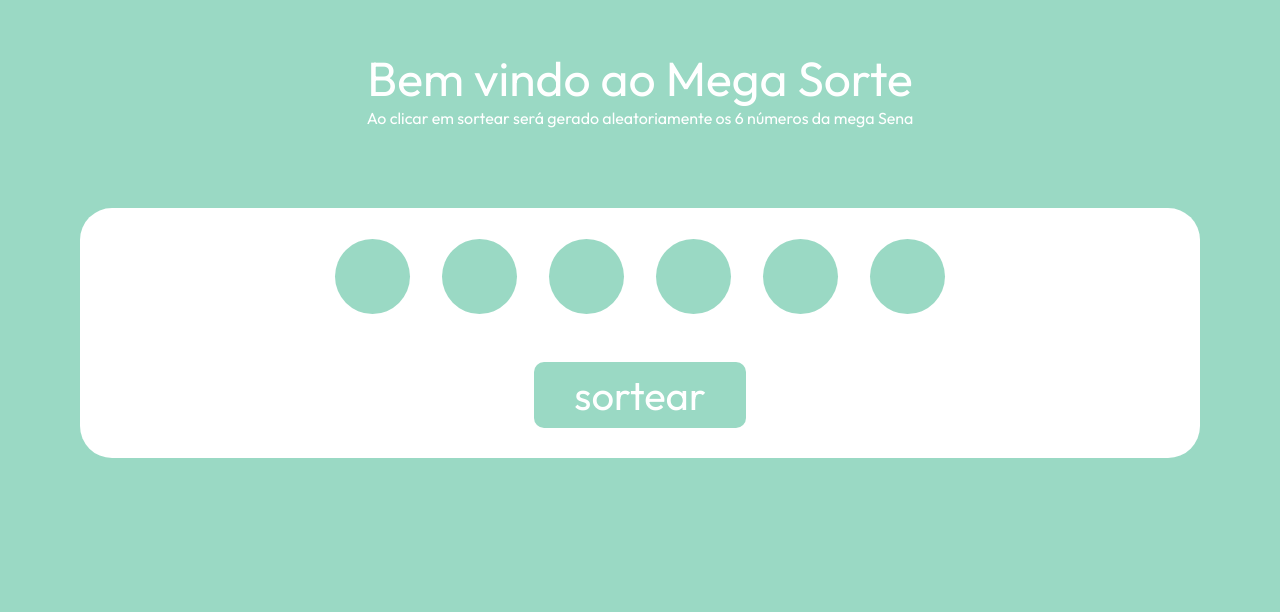
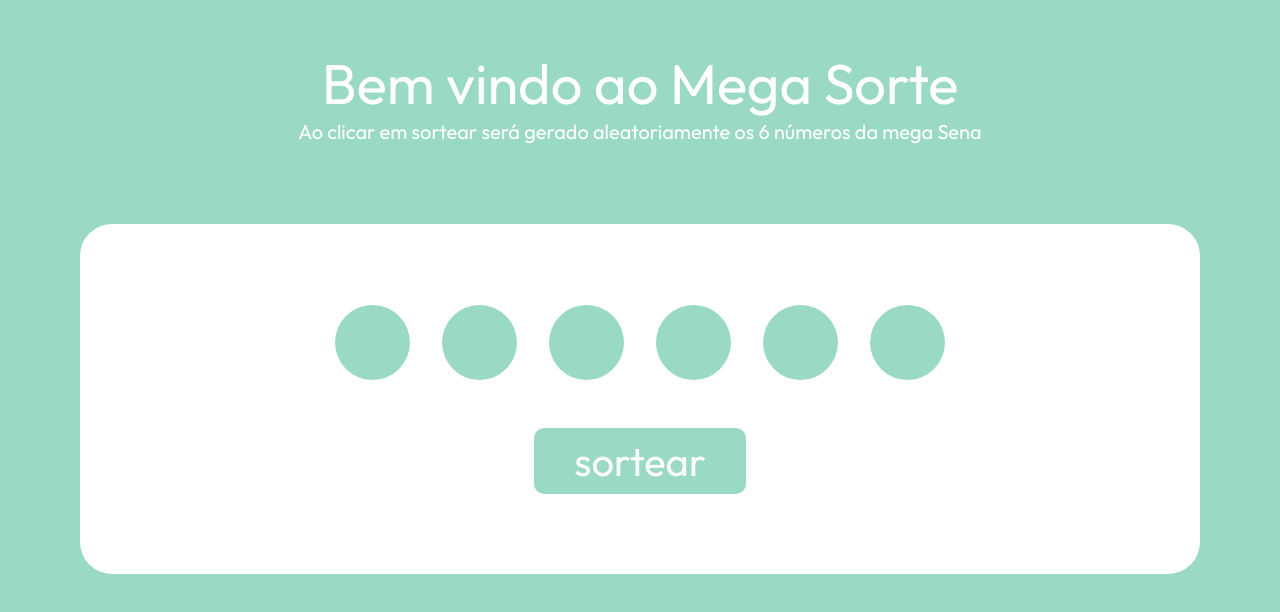
Before and after one commit to OliveiraCleiton/projetosPessoais, a plain HTML site: page projeto-megaSena/index.html in a window 1280 px wide. Drawn offline with Linux system fonts and the light colour scheme.

Commit message:
ajuste no titulo e na texto descritivo

```diff
--- a/projeto-megaSena/styles.css
+++ b/projeto-megaSena/styles.css
@@ -103,7 +103,7 @@ body {
     display: flex;
     gap: 3rem;
     width: auto;
-    height: 250px;
+    height: 350px;
     flex-direction: column;
     justify-content: center;
     align-items: center;
@@ -148,5 +148,9 @@ body {
     margin: 3rem;
 }
 .containerFont h1 {
-    font-size: 3em;
+    font-size: 3.5em;
 }
+
+.containerFont p{
+    font-size: 1.25em;
+}
```
Also changed, not shown: projeto-megaSena/ideias-futuras.txt (added).
